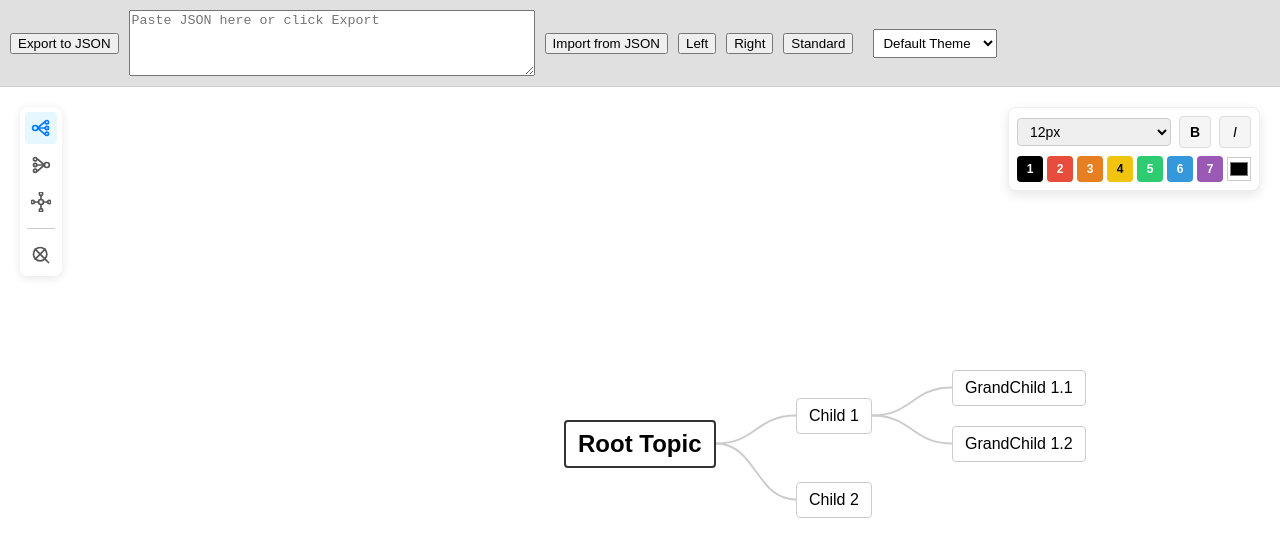
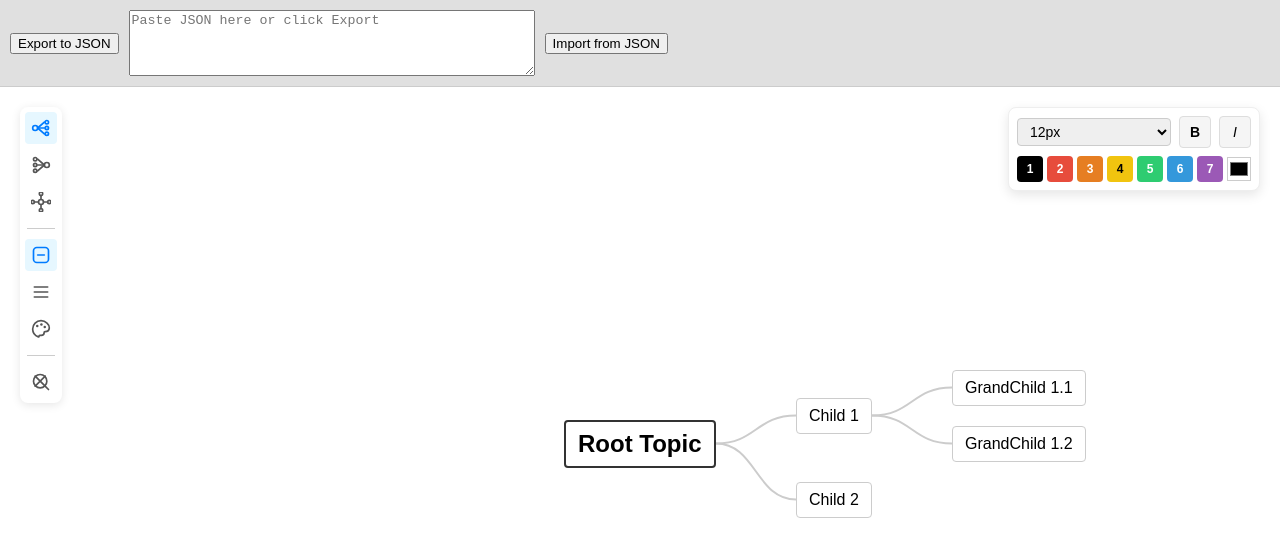
Before and after one commit to hiroooo000/kaki-dash, a website built with Vite: page index.html in a window 1280 px wide. Built offline with nearby package versions, Linux system fonts and the light colour scheme.

Commit message:
feat: implement theme selection UI with detailed icons

```diff
--- a/index.html
+++ b/index.html
@@ -55,14 +55,10 @@
     <button id="btn-export">Export to JSON</button>
     <textarea id="json-data" placeholder="Paste JSON here or click Export"></textarea>
     <button id="btn-import">Import from JSON</button>
-    <button id="layout-left">Left</button>
-    <button id="layout-right">Right</button>
-    <button id="layout-standard">Standard</button>
-    <select id="theme-select" style="margin-left: 10px; padding: 5px;">
-      <option value="default">Default Theme</option>
-      <option value="simple">Simple Theme</option>
-      <option value="colorful">Colorful Theme</option>
-    </select>
+    <button id="layout-left" style="display:none">Left</button>
+    <button id="layout-right" style="display:none">Right</button>
+    <button id="layout-standard" style="display:none">Standard</button>
+    <!-- Theme select removed, moved to StyleSwitcher UI -->
   </div>
   <div id="mindmap-container"></div>
   <script type="module">
@@ -98,10 +94,7 @@
         kakidash.updateLayout('Standard');
       });
 
-      const themeSelect = document.getElementById('theme-select');
-      themeSelect.addEventListener('change', (e) => {
-        kakidash.setTheme(e.target.value);
-      });
+
 
       document.getElementById('btn-export').addEventListener('click', () => {
         const data = board.getData();
--- a/src/index.ts
+++ b/src/index.ts
@@ -73,6 +73,7 @@ export class Kakidash extends TypedEventEmitter<KakidashEventMap> {
     this.layoutSwitcher = new LayoutSwitcher(uiLayer, {
       // Pass uiLayer
       onLayoutChange: (mode) => this.setLayoutMode(mode),
+      onThemeChange: (theme) => this.setTheme(theme),
       onZoomReset: () => this.resetZoom(),
     });
 
@@ -286,6 +287,7 @@ export class Kakidash extends TypedEventEmitter<KakidashEventMap> {
 
   public setTheme(theme: Theme): void {
     this.service.setTheme(theme);
+    this.layoutSwitcher.setTheme(theme);
     this.render();
     this.emit('model:change', undefined);
   }
@@ -766,6 +768,9 @@ export class Kakidash extends TypedEventEmitter<KakidashEventMap> {
       this.selectNode(null);
       this.render();
       this.emit('model:load', data);
+      if (data.theme) {
+        this.layoutSwitcher.setTheme(data.theme);
+      }
       this.emit('model:change', undefined);
     } catch (e) {
       console.error('Failed to load data', e);
--- a/src/presentation/InteractionHandler.ts
+++ b/src/presentation/InteractionHandler.ts
@@ -556,7 +556,7 @@ export class InteractionHandler {
         });
 
         // Drag End (Cleanup if cancelled)
-        addListener(this.container, 'dragend', (e) => {
+        addListener(this.container, 'dragend', () => {
             this.draggedNodeId = null;
             this.container.querySelectorAll('.mindmap-node').forEach((el) => {
                 el.classList.remove(
--- a/src/presentation/LayoutSwitcher.ts
+++ b/src/presentation/LayoutSwitcher.ts
@@ -1,7 +1,9 @@
 import { LayoutMode } from '../domain/interfaces/LayoutMode';
+import { Theme } from '../domain/interfaces/MindMapData';
 
 export interface LayoutSwitcherOptions {
     onLayoutChange: (mode: LayoutMode) => void;
+    onThemeChange: (theme: Theme) => void;
     onZoomReset?: () => void;
 }
 
@@ -10,7 +12,9 @@ export class LayoutSwitcher {
     element: HTMLDivElement;
     options: LayoutSwitcherOptions;
     currentMode: LayoutMode = 'Right';
-  buttons: Map<LayoutMode, HTMLButtonElement> = new Map();
+    currentTheme: Theme = 'default';
+    layoutButtons: Map<LayoutMode, HTMLButtonElement> = new Map();
+    themeButtons: Map<Theme, HTMLButtonElement> = new Map();
 
     constructor(container: HTMLElement, options: LayoutSwitcherOptions) {
         this.container = container;
@@ -37,16 +41,19 @@ export class LayoutSwitcher {
         this.element.addEventListener('click', (e) => e.stopPropagation());
         this.element.addEventListener('mousedown', (e) => e.stopPropagation());
 
-    this.createButton('Right', this.getRightIcon());
-    this.createButton('Left', this.getLeftIcon());
-    this.createButton('Both', this.getBothIcon());
+        // Layout Buttons
+        this.createLayoutButton('Right', this.getRightIcon());
+        this.createLayoutButton('Left', this.getLeftIcon());
+        this.createLayoutButton('Both', this.getBothIcon());
 
-    // Separator
-    const separator = document.createElement('div');
-    separator.style.height = '1px';
-    separator.style.backgroundColor = '#ccc';
-    separator.style.margin = '5px 2px';
-    this.element.appendChild(separator);
+        this.addSeparator();
+
+        // Theme Buttons
+        this.createThemeButton('default', this.getThemeDefaultIcon());
+        this.createThemeButton('simple', this.getThemeSimpleIcon());
+        this.createThemeButton('colorful', this.getThemeColorfulIcon());
+
+        this.addSeparator();
 
         // Zoom Reset Button
         this.createIconActionButton('Reset Zoom', this.getZoomResetIcon(), () => {
@@ -54,10 +61,18 @@ export class LayoutSwitcher {
         });
 
         this.container.appendChild(this.element);
-    this.updateActiveButton();
+        this.updateActiveButtons();
     }
 
-  private createButton(mode: LayoutMode, iconSvg: string): void {
+    private addSeparator(): void {
+        const separator = document.createElement('div');
+        separator.style.height = '1px';
+        separator.style.backgroundColor = '#ccc';
+        separator.style.margin = '5px 2px';
+        this.element.appendChild(separator);
+    }
+
+    private createLayoutButton(mode: LayoutMode, iconSvg: string): void {
         const btn = document.createElement('button');
         btn.innerHTML = iconSvg;
         this.styleButton(btn);
@@ -68,7 +83,19 @@ export class LayoutSwitcher {
         });
 
         this.element.appendChild(btn);
-    this.buttons.set(mode, btn);
+        this.layoutButtons.set(mode, btn);
+    }
+
+    private createThemeButton(theme: Theme, iconSvg: string): void {
+        const btn = document.createElement('button');
+        btn.innerHTML = iconSvg;
+        this.styleButton(btn);
+        btn.title = `Theme: ${theme}`;
+        btn.addEventListener('click', () => {
+            this.setTheme(theme);
+        });
+        this.element.appendChild(btn);
+        this.themeButtons.set(theme, btn);
     }
 
     private createIconActionButton(title: string, iconSvg: string, onClick: () => void): void {
@@ -93,9 +120,21 @@ export class LayoutSwitcher {
         btn.style.color = '#555';
     }
 
-  private updateActiveButton(): void {
-    this.buttons.forEach((btn, mode) => {
+    private updateActiveButtons(): void {
+        // Layout
+        this.layoutButtons.forEach((btn, mode) => {
             if (mode === this.currentMode) {
+                btn.style.backgroundColor = '#e6f7ff';
+                btn.style.color = '#007bff';
+            } else {
+                btn.style.backgroundColor = 'transparent';
+                btn.style.color = '#555';
+            }
+        });
+
+        // ThemeMode
+        this.themeButtons.forEach((btn, theme) => {
+            if (theme === this.currentTheme) {
                 btn.style.backgroundColor = '#e6f7ff';
                 btn.style.color = '#007bff';
             } else {
@@ -108,8 +147,16 @@ export class LayoutSwitcher {
     public setMode(mode: LayoutMode): void {
         if (this.currentMode !== mode) {
             this.currentMode = mode;
-      this.updateActiveButton();
+            this.updateActiveButtons();
             this.options.onLayoutChange(mode);
+        }
+    }
+
+    public setTheme(theme: Theme): void {
+        if (this.currentTheme !== theme) {
+            this.currentTheme = theme;
+            this.updateActiveButtons();
+            this.options.onThemeChange(theme);
         }
     }
 
@@ -141,6 +188,35 @@ export class LayoutSwitcher {
         return `<svg width="20" height="20" viewBox="0 0 24 24" fill="none" stroke="currentColor" stroke-width="2" stroke-linecap="round" stroke-linejoin="round"><circle cx="12" cy="12" r="3"></circle><path d="M12 9V5"></path><circle cx="12" cy="2" r="2"></circle><path d="M12 15v4"></path><circle cx="12" cy="22" r="2"></circle><path d="M9 12H5"></path><circle cx="2" cy="12" r="2"></circle><path d="M15 12h4"></path><circle cx="22" cy="12" r="2"></circle></svg>`;
     }
 
+    private getThemeDefaultIcon(): string {
+        // Default: Rounded rectangle with a line (modified to look like a node)
+        return `<svg width="20" height="20" viewBox="0 0 24 24" fill="none" stroke="currentColor" stroke-width="2" stroke-linecap="round" stroke-linejoin="round">
+      <rect x="3" y="3" width="18" height="18" rx="4" ry="4" top="3" />
+      <line x1="8" y1="12" x2="16" y2="12" />
+    </svg>`;
+    }
+
+    private getThemeSimpleIcon(): string {
+        // Simple: Text lines only (Hamburger-like but equal length)
+        return `<svg width="20" height="20" viewBox="0 0 24 24" fill="none" stroke="currentColor" stroke-width="2" stroke-linecap="round" stroke-linejoin="round">
+      <line x1="4" y1="6" x2="20" y2="6" />
+      <line x1="4" y1="12" x2="20" y2="12" />
+      <line x1="4" y1="18" x2="20" y2="18" />
+    </svg>`;
+    }
+
+    private getThemeColorfulIcon(): string {
+        // Colorful: Palette icon
+        // Simple palette shape: a circle with a bite, and dots.
+        // Using a path for the palette shape.
+        return `<svg width="20" height="20" viewBox="0 0 24 24" fill="none" stroke="currentColor" stroke-width="2" stroke-linecap="round" stroke-linejoin="round">
+      <path d="M12 2C6.477 2 2 6.477 2 12c0 4.418 2.865 8.167 6.839 9.49.5.166.86-.2.86-.677v-.36c0-.46.38-.853.84-.853h1.76c1.93 0 3.5-1.57 3.5-3.5 0-.54.42-1 .99-1h.26c2.6 0 4.75-1.95 4.94-4.5C22.25 6.7 17.65 2 12 2z" />
+      <circle cx="7.5" cy="8.5" r="1.5" fill="currentColor" stroke="none" />
+      <circle cx="12.5" cy="6.5" r="1.5" fill="currentColor" stroke="none" />
+      <circle cx="16.5" cy="9.5" r="1.5" fill="currentColor" stroke="none" />
+    </svg>`;
+    }
+
     private getZoomResetIcon(): string {
         return `<svg width="20" height="20" viewBox="0 0 24 24" fill="none" stroke="currentColor" stroke-width="2" stroke-linecap="round" stroke-linejoin="round">
   <circle cx="11" cy="11" r="8"></circle>
```
Lines whose indentation alone changed are shown as unchanged.
